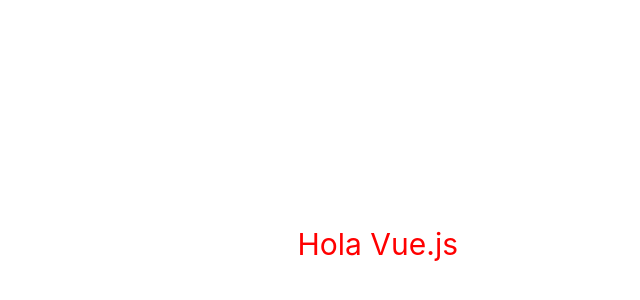
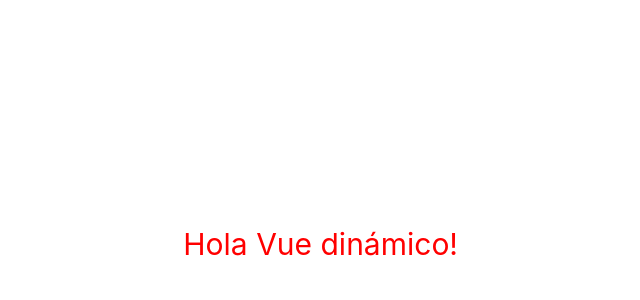
Before and after one commit to Peikor-Paco/curso-vue.js, a Vue app in the folder mi-primer-vue/: page / in a window 1280 px wide. Shown: the part 156-456 px from the top of the page, without its empty margins (182-822 px from the left). Built offline with nearby package versions, Linux system fonts and the light colour scheme.

Commit message:
18. Sintáxis de plantilla e interpolación de texto

```diff
--- a/mi-primer-vue/src/App.vue
+++ b/mi-primer-vue/src/App.vue
@@ -2,12 +2,14 @@
 
 <!-- añadir setup a la etiqueta script -->
 <script setup>
-
+//interpolación de texto
+const name = 'Vue dinámico';
 </script>
 
 <!-- template puede renderizar todo el componente html -->
 <template>
-  <h1>Hola Vue.js</h1>
+  <!-- llamamos el contenido de la constante {{name}} -->
+  <h1>Hola {{name}}!</h1>
 </template>
 
 <style>
```
